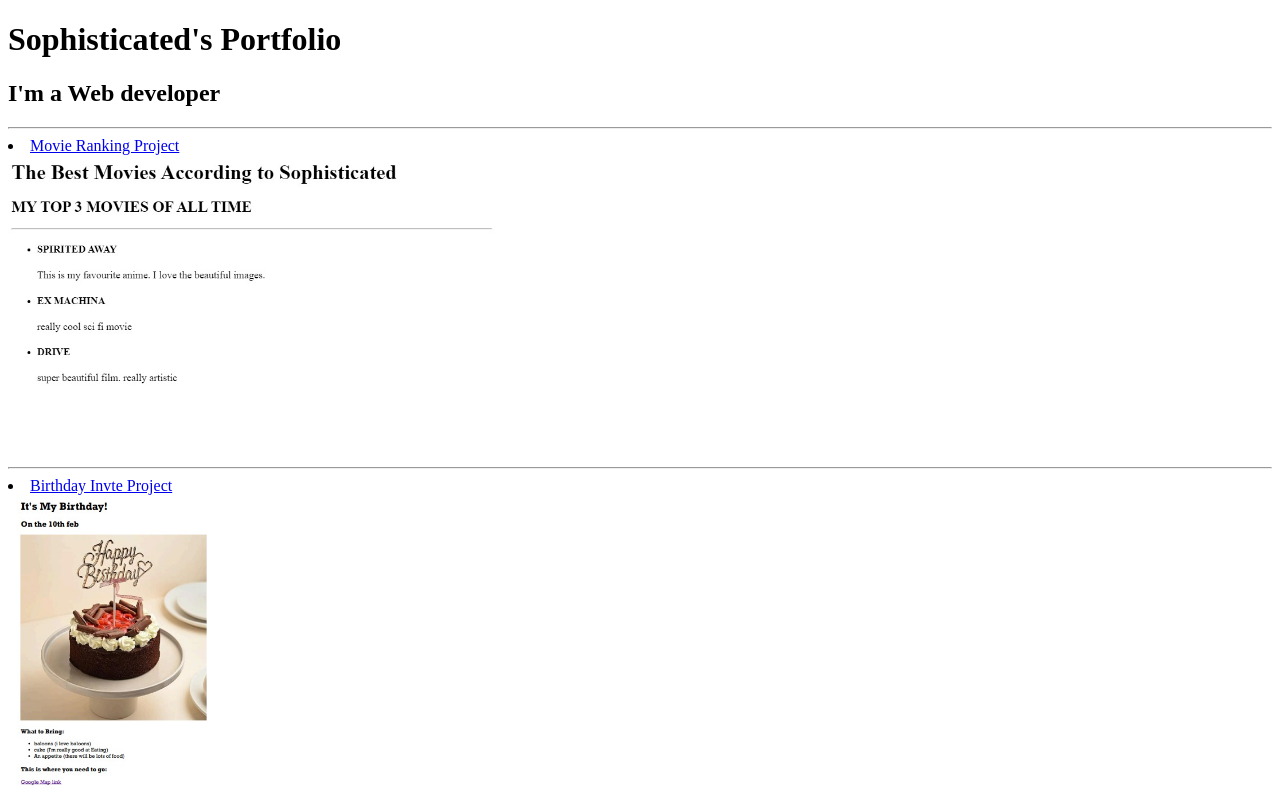
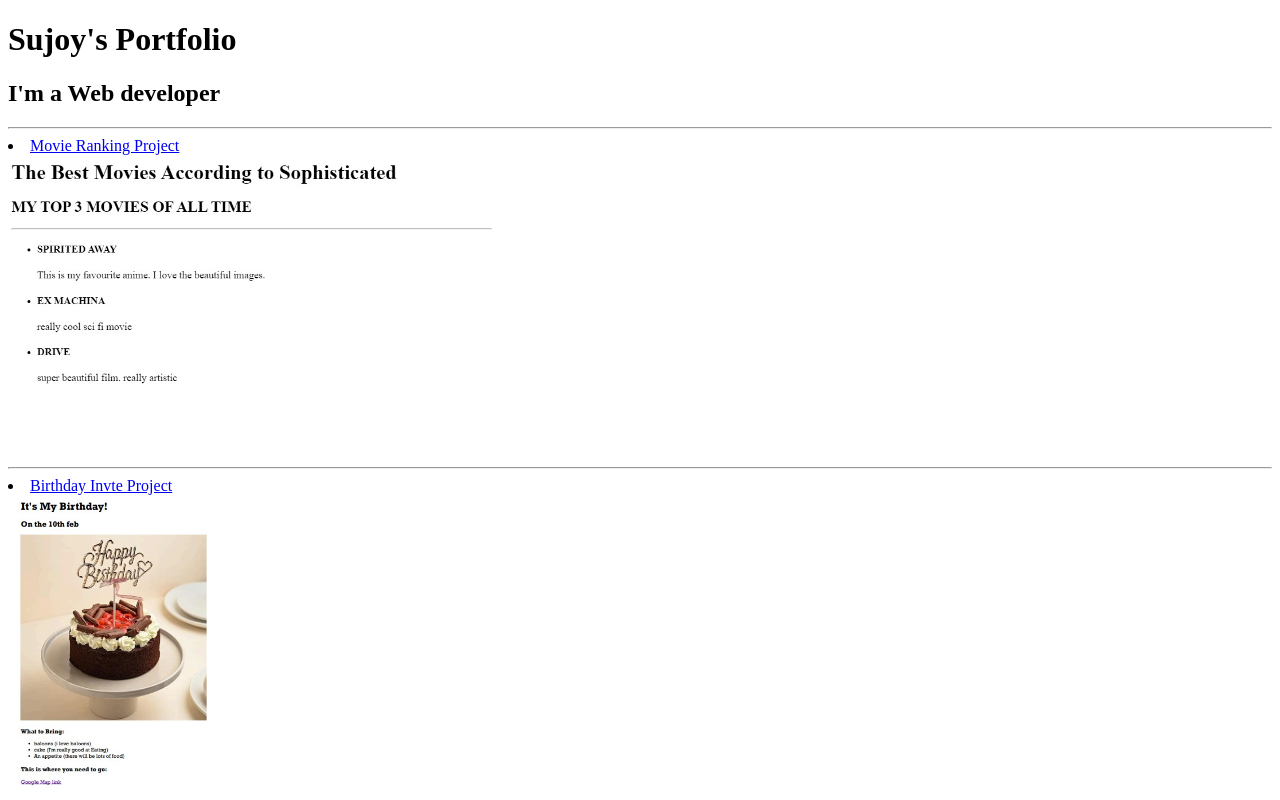
Before and after one commit to sophisticatedsender3/xyz_portfolio, a plain HTML site: page index.html in a window 1280 px wide. Shown: the top 800 px of the page. Drawn offline with Linux system fonts and the light colour scheme; files whose address does not match are found by name.

Commit message:
Update index.html

```diff
--- a/index.html
+++ b/index.html
@@ -4,11 +4,11 @@
 <head>
     <meta charset="UTF-8">
     <meta name="viewport" content="width=device-width, initial-scale=1.0">
-    <title>Sophisticated3's Portfolio</title>
+    <title>Sujoy's Portfolio</title>
 </head>
 <body>
 
-    <h1> Sophisticated's Portfolio</h1>
+    <h1> Sujoy's Portfolio</h1>
     <h2>I'm a Web developer</h2>
 
 <hr/>
```
